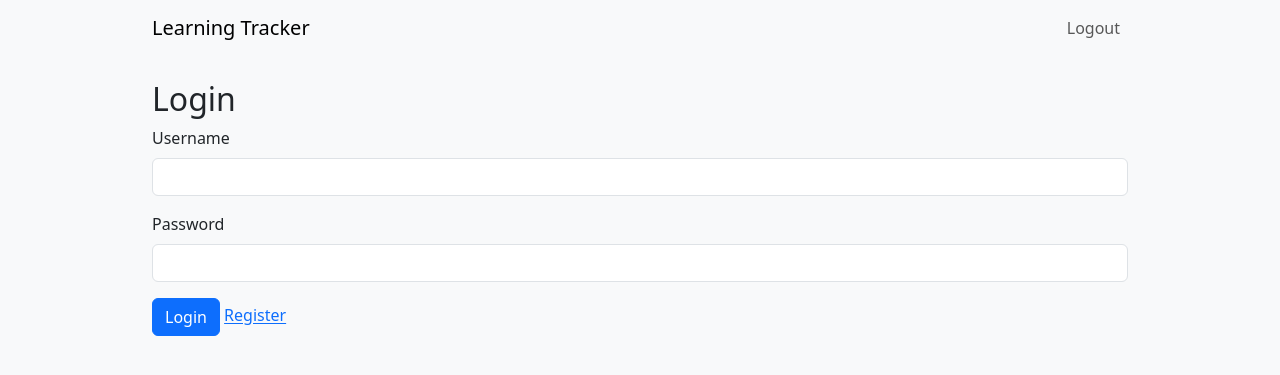
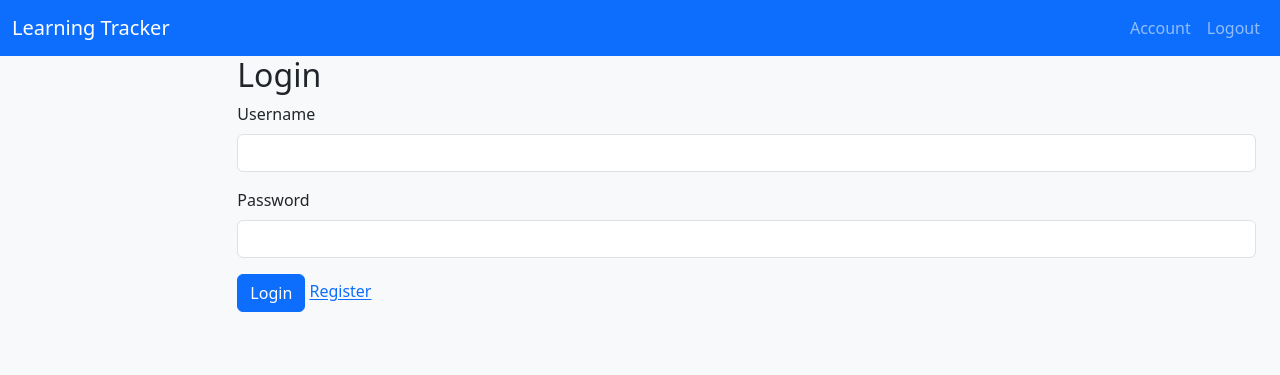
Before and after one commit to theAwful/devops-learning-tracker, a Flask app: page /login in a window 1280 px wide. Shown: the top 375 px of the page. Run offline with Flask 3, Linux system fonts and the light colour scheme; the visitor is signed in with stand-in values (Sample User, id 1).

Commit message:
Update base.html

```diff
--- a/app/templates/base.html
+++ b/app/templates/base.html
@@ -1,26 +1,74 @@
 <!DOCTYPE html>
-<html>
+<html lang="en">
 <head>
+    <meta charset="UTF-8">
+    <meta name="viewport" content="width=device-width, initial-scale=1.0">
     <title>DevSecOps Learning Tracker</title>
-    <link href="https://cdn.jsdelivr.net/npm/bootstrap@5.3.0/dist/css/bootstrap.min.css" rel="stylesheet">
-    <link rel="stylesheet" href="{{ url_for('static', filename='css/style.css') }}">
-    <script src="https://cdn.jsdelivr.net/npm/chart.js@4.4.3/dist/chart.umd.min.js"></script>
+    <link href="https://cdn.jsdelivr.net/npm/bootstrap@5.3.3/dist/css/bootstrap.min.css" rel="stylesheet">
+    <link href="{{ url_for('static', filename='css/style.css') }}" rel="stylesheet">
 </head>
 <body>
-    <nav class="navbar navbar-expand-lg navbar-light bg-light">
-        <div class="container">
+    <nav class="navbar navbar-expand-lg navbar-dark bg-primary">
+        <div class="container-fluid">
+            <button class="navbar-toggler" type="button" data-bs-toggle="collapse" data-bs-target="#sidebarMenu" aria-controls="sidebarMenu" aria-expanded="false" aria-label="Toggle navigation">
+                <span class="navbar-toggler-icon"></span>
+            </button>
             <a class="navbar-brand" href="{{ url_for('main.index') }}">Learning Tracker</a>
-            <div class="navbar-nav">
+            <div class="navbar-nav ms-auto">
                 {% if current_user.is_authenticated %}
+                    <a class="nav-link" href="#" onclick="loadAccount()">Account</a>
                     <a class="nav-link" href="{{ url_for('main.logout') }}">Logout</a>
-                {% else %}
-                    <a class="nav-link" href="{{ url_for('main.login') }}">Login</a>
                 {% endif %}
             </div>
         </div>
     </nav>
-    <div class="container mt-4">
-        {% block content %}{% endblock %}
+    <div class="container-fluid">
+        <div class="row">
+            {% if current_user.is_authenticated %}
+                <nav id="sidebarMenu" class="col-md-2 sidebar collapse">
+                    <div class="position-sticky pt-3">
+                        <ul class="nav flex-column">
+                            <li class="nav-item">
+                                <a class="nav-link active" href="#" onclick="loadDashboard()">Dashboard</a>
+                            </li>
+                            <li class="nav-item">
+                                <a class="nav-link" href="#" onclick="loadResources()">Resources</a>
+                            </li>
+                            <li class="nav-item">
+                                <a class="nav-link" href="#" onclick="loadGoals()">Goals</a>
+                            </li>
+                            <li class="nav-item">
+                                <a class="nav-link" href="#" onclick="loadProjects()">Projects</a>
+                            </li>
+                            <li class="nav-item">
+                                <a class="nav-link" href="#" onclick="loadExport()">Export</a>
+                            </li>
+                            <li class="nav-item">
+                                <form id="import-form" enctype="multipart/form-data">
+                                    <input type="file" name="file" accept=".json" class="form-control" onchange="handleImport(event)">
+                                    <input type="hidden" name="import" value="true">
+                                </form>
+                            </li>
+                        </ul>
+                    </div>
+                </nav>
+            {% endif %}
+            <main class="col-md-10 ms-sm-auto col-lg-10 px-md-4">
+                {% if success %}
+                    <div class="alert alert-success">{{ success }}</div>
+                {% endif %}
+                {% if error %}
+                    <div class="alert alert-danger">{{ error }}</div>
+                {% endif %}
+                <div id="main-content">
+                    {% block content %}{% endblock %}
+                </div>
+            </main>
+        </div>
     </div>
+    <script src="https://cdn.jsdelivr.net/npm/bootstrap@5.3.3/dist/js/bootstrap.bundle.min.js"></script>
+    <script src="https://cdn.jsdelivr.net/npm/chart.js@4.4.3/dist/chart.umd.min.js"></script>
+    <script src="https://code.jquery.com/jquery-3.7.1.min.js"></script>
+    <script src="{{ url_for('static', filename='js/app.js') }}"></script>
 </body>
 </html>
```
